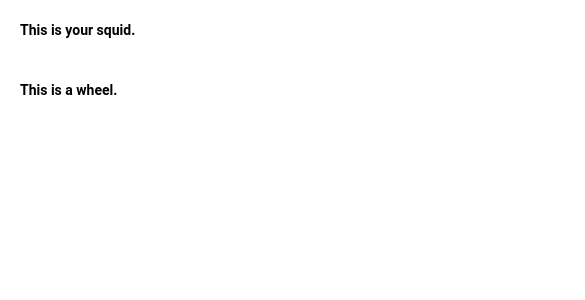
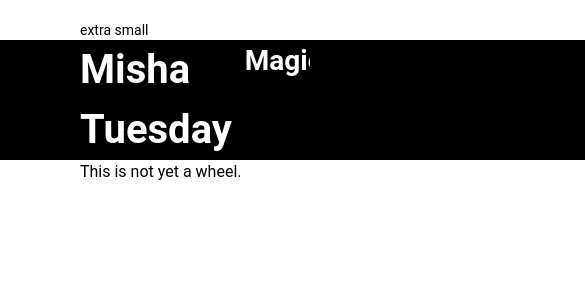
Before and after one commit to mishatuesday/amplifyapp, a React (Create React App) app: page / in a window 390 px wide. Shown: the top 300 px of the page, 585 px wide, since content can reach past the window. Built offline with nearby package versions, Linux system fonts and the light colour scheme.

Commit message:
some styling and responsiveness

```diff
--- a/src/App.js
+++ b/src/App.js
@@ -5,10 +5,27 @@ import Wheel from './Wheel'
 
 function App() {
   return (
-    <>
+    <div className="main content pt-5">
+      <div className="text-sm">
+        <div className="xs:block sm:hidden">
+          extra small
+        </div>
+        <div className="xs:hidden sm:block md:hidden">
+          small
+        </div>
+        <div className="xs:hidden md:block lg:hidden">
+          medium
+        </div>
+        <div className="xs:hidden lg:block xl:hidden">
+          large
+        </div>
+        <div className="xs:hidden xl:block">
+          extra large
+        </div>
+      </div>
       <Component />
       <Wheel />
-    </>
+    </div>
   );
 }
 
--- a/src/Component.js
+++ b/src/Component.js
@@ -1,9 +1,27 @@
-import React from 'react'
+import React, { useState, useEffect } from 'react'
 
 function Component() {
+    const [selectedTitle, setSelectedTitle] = useState(0);
+
+    useEffect(() => {
+        const interval = setTimeout(() => {
+            setSelectedTitle(selectedTitle === 3 ? 0 : selectedTitle + 1);
+        }, 3000);
+
+        return () => clearTimeout(interval); // Cleanup the timeout on component unmount
+    }, [selectedTitle]);
+
     return (
-        <div class="font-bold sm:text-sm md:text-lg xl:text-2xl p-5">
-            This is your squid.
+        <div className="full-width bg-black text-white">
+            <div className="content flex sm:flex-col md:flex-row md:items-end gap-3 relative">
+                <h1>Misha Tuesday</h1>
+                <div className="overflow-hidden md:absolute bottom-0 right-20 pb-1 jutify-center">
+                    <h2 className={selectedTitle === 0 ? "block" : "hidden"}>Software Engineer</h2>
+                    <h2 id="title-1" className={selectedTitle === 1 ? "block" : "hidden"}>Magician</h2>
+                    <h2 id="title-2" className={selectedTitle === 2 ? "block" : "hidden"}>Hypnotist</h2>
+                    <h2 id="title-3" className={selectedTitle === 3 ? "block" : "hidden"}>Podcaster</h2>
+                </div>
+            </div>
         </div>
     )
 }
--- a/src/Wheel.js
+++ b/src/Wheel.js
@@ -2,14 +2,14 @@ import React from 'react';
 
 function Wheel() {
 
-/*
+    /*
 
-<script src="https://ajax.googleapis.com/ajax/libs/jquery/3.7.1/jquery.min.js"></script>
-<div class="{{$padding_top_mobile}} {{$padding_top_desktop}} {{$padding_bottom_mobile}} {{$padding_bottom_desktop}}">
-    <div id="everyday-easy" class="">
+    <script src="https://ajax.googleapis.com/ajax/libs/jquery/3.7.1/jquery.min.js"></script>
+<div className="{{$padding_top_mobile}} {{$padding_top_desktop}} {{$padding_bottom_mobile}} {{$padding_bottom_desktop}}">
+    <div id="everyday-easy" className="">
         <div id="everyday-easy_main-text-container" class='mx-4 md:mx-9 lg:mx-16 xl:mx-20'>
-            <h1 class="mb-3 ee-title">{{$title}}</h1>
-            <div class="text-3xl ee-main-description">
+            <h1 className="mb-3 ee-title">{{$title}}</h1>
+            <div className="text-3xl ee-main-description">
                 {{$description}}
             </div>
         </div>
@@ -30,17 +30,17 @@ function Wheel() {
             </div>
         </div>
 
-        <div class="limited-window">
+        <div className="limited-window">
             <div id="rotator-container">
                 @for ($x = 0; $x < 4; $x++)
-                <div id="number-{{$x}}" class="fore">
-                    <img id="ee-slot-{{$x}}-image" class="slot" />
-                    <img id="ee-slot-{{$x}}-color-image" class="slot" />
-                    <div id="ee-slot-{{$x}}-copy-container" class="ee-slot-copy-container">
+                <div id="number-{{$x}}" className="fore">
+                    <img id="ee-slot-{{$x}}-image" className="slot" />
+                    <img id="ee-slot-{{$x}}-color-image" className="slot" />
+                    <div id="ee-slot-{{$x}}-copy-container" className="ee-slot-copy-container">
                         <div class='ee-slot-copy-justifier'>
-                            <span id="ee-slot-{{$x}}-title" class="everyday-easy_slot-text"></span>
-                            <p id="ee-slot-{{$x}}-description" class="everyday-easy_slot-description"></p>
-                            <div id="ee-button-{{$x}}" class="slot-button" role='button'></div>
+                            <span id="ee-slot-{{$x}}-title" className="everyday-easy_slot-text"></span>
+                            <p id="ee-slot-{{$x}}-description" className="everyday-easy_slot-description"></p>
+                            <div id="ee-button-{{$x}}" className="slot-button" role='button'></div>
                         </div>
                     </div>
                 </div>
@@ -49,7 +49,7 @@ function Wheel() {
                 </div>
             </div>
             <div id="everyday-easy_sun-rotator-container">
-                <p id="everyday-easy_the-sun" class="everyday-easy_the-sun_initial"></p>
+                <p id="everyday-easy_the-sun" className="everyday-easy_the-sun_initial"></p>
             </div>
         </div>
     </div>
@@ -64,8 +64,8 @@ function Wheel() {
 
 */
     return (
-        <div class="font-bold sm:text-sm md:text-lg xl:text-2xl p-5">
-            This is a wheel.
+        <div className="sm:text-sm md:text-lg xl:text-2xl">
+            This is not yet a wheel.
         </div>
     )
 }
--- a/src/index.css
+++ b/src/index.css
@@ -1,3 +1,17 @@
+/* TODO: make mixins for screen sizes
+WHOOPS mixins are only in SASS?
+small
+  @media screen and (max-width: 767px;)
+medium only
+  @media screen and (min-width: 768px) and (max-width: 1099px)
+small and medium
+  @media screen and (max-width: 1099px) {
+large only
+  @media screen and (max-width: 1399px) and (min-width: 1100px) {
+large and above
+  @media screen and (min-width: 1400px)
+  */
+
 @tailwind base;
 @tailwind components;
 @tailwind utilities;
@@ -10,3 +24,38 @@ body {
   -webkit-font-smoothing: antialiased;
   -moz-osx-font-smoothing: grayscale;
 }
+
+h1 {
+  font-weight: 700;
+  font-size: 3.25rem;
+  @media screen and (min-width: 768px) and (max-width: 1099px) {
+    font-size: 2.75rem;
+  }
+  @media screen and (max-width: 767px) {
+    font-size: 2.5rem;
+  }
+}
+
+h2 {
+  font-weight: 600;
+  font-size: 2.5rem;
+  @media screen and (max-width: 1099px) and (min-width: 768px) {
+    font-size: 2.25rem;
+  }
+  @media screen and (max-width: 767px) {
+    font-size: 1.75rem;
+  }
+}
+
+.full-width {
+  margin-left: -9999px;
+  margin-right: -9999px;
+  display: flex;
+  justify-content: center;
+}
+
+.content {
+  width: 100vw;
+  padding-left: 80px;
+  padding-right: 80px;
+}
--- a/src/index.js
+++ b/src/index.js
@@ -1,4 +1,4 @@
-import React from 'react';
+import React, { useState } from 'react';
 import ReactDOM from 'react-dom/client';
 import './index.css';
 import App from './App';
--- a/tailwind.config.js
+++ b/tailwind.config.js
@@ -5,7 +5,8 @@ module.exports = {
   ],
   theme: {
     screens: {
-      'sm': '390px',
+      'xs': '390px',
+      'sm': '500px',
       'md': '768px',
       'lg': '1100px',
       'xl': '1400px'
```
Also changed, not shown: 1 other file (tests, documents, lock files or other folders).
